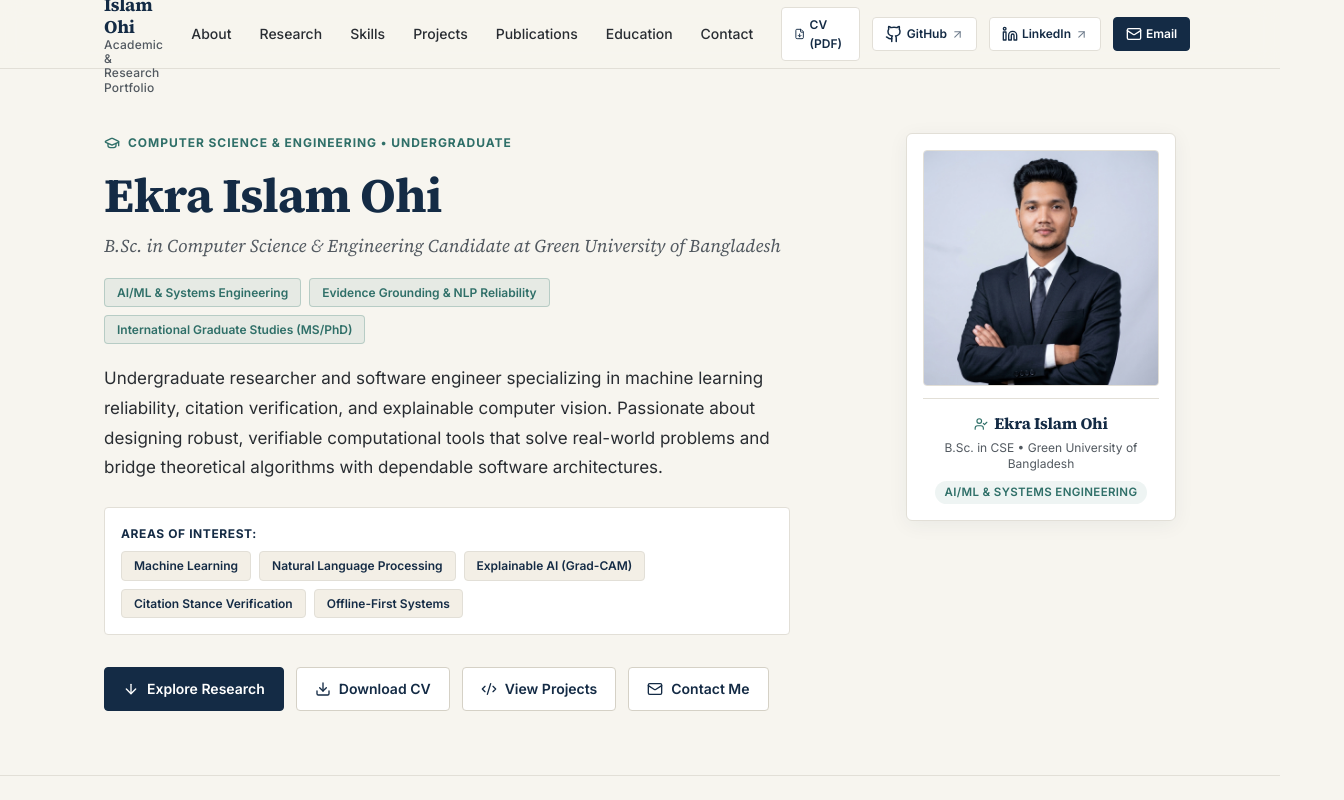
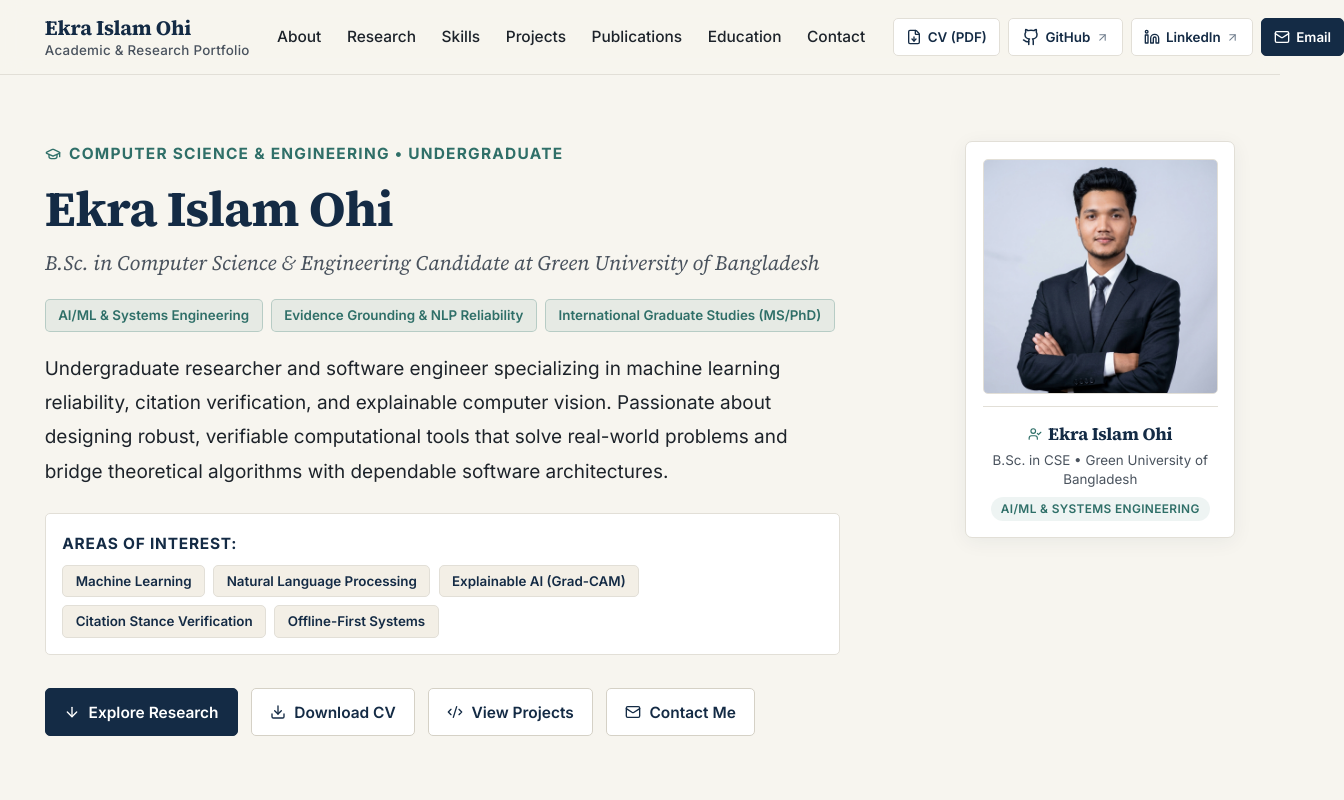
Before and after one commit to ekraislam/academic-portfolio, a React (Vite) app: page / in a window 1280 px wide. Shown: the top 800 px of the page, 1344 px wide, since content can reach past the window. Built offline with nearby package versions, Linux system fonts and the light colour scheme.

Commit message:
fix: resolve navbar brand squishing and enlarge project-wide typography for readability

```diff
--- a/src/components/Footer.css
+++ b/src/components/Footer.css
@@ -48,7 +48,7 @@
   display: inline-flex;
   align-items: center;
   gap: var(--space-2);
-  font-size: var(--text-xs);
+  font-size: var(--text-sm);
   color: #8da9c4;
 }
 
@@ -67,7 +67,7 @@
   display: inline-flex;
   align-items: center;
   gap: var(--space-1);
-  font-size: var(--text-xs);
+  font-size: var(--text-sm);
   font-weight: 600;
   color: #D1D9E0;
   transition: color var(--transition-fast);
@@ -78,7 +78,8 @@
 }
 
 .footer-top-btn {
-  padding: 0.35rem 0.65rem;
+  padding: 0.4rem 0.75rem;
+  font-size: var(--text-sm);
   background-color: rgba(255, 255, 255, 0.08);
   border-radius: var(--radius-xs);
   border: 1px solid rgba(255, 255, 255, 0.15);
@@ -93,7 +94,7 @@
   justify-content: space-between;
   align-items: center;
   gap: var(--space-4);
-  font-size: var(--text-xs);
+  font-size: var(--text-sm);
   color: #8A98A5;
 }
 
--- a/src/components/Navbar.css
+++ b/src/components/Navbar.css
@@ -23,7 +23,7 @@
   display: flex;
   align-items: center;
   justify-content: space-between;
-  height: 4.25rem;
+  height: 4.5rem;
   gap: var(--space-4);
 }
 
@@ -32,7 +32,9 @@
   display: flex;
   flex-direction: column;
   text-decoration: none;
-  line-height: 1.2;
+  line-height: 1.25;
+  flex-shrink: 0;
+  white-space: nowrap;
 }
 
 .brand-name {
@@ -41,6 +43,7 @@
   font-weight: 700;
   color: var(--color-navy);
   letter-spacing: -0.01em;
+  white-space: nowrap;
 }
 
 .brand-tag {
@@ -48,6 +51,7 @@
   color: var(--color-charcoal-muted);
   font-weight: 500;
   letter-spacing: 0.02em;
+  white-space: nowrap;
 }
 
 .header-brand:hover .brand-name {
@@ -58,23 +62,25 @@
 .desktop-nav {
   display: flex;
   align-items: center;
+  flex-shrink: 1;
 }
 
 .nav-list {
   display: flex;
   align-items: center;
   list-style: none;
-  gap: var(--space-1);
+  gap: 0.25rem;
 }
 
 .nav-link {
   display: inline-block;
-  padding: var(--space-2) var(--space-3);
+  padding: 0.4rem 0.65rem;
   font-size: var(--text-sm);
   font-weight: 500;
   color: var(--color-charcoal);
   border-radius: var(--radius-sm);
   transition: all var(--transition-fast);
+  white-space: nowrap;
 }
 
 .nav-link:hover {
@@ -86,14 +92,15 @@
 .header-actions {
   display: flex;
   align-items: center;
-  gap: var(--space-3);
+  gap: var(--space-2);
+  flex-shrink: 0;
 }
 
 .action-icon-link {
   display: inline-flex;
   align-items: center;
-  gap: var(--space-1);
-  padding: 0.4rem 0.75rem;
+  gap: 0.35rem;
+  padding: 0.42rem 0.75rem;
   font-size: var(--text-xs);
   font-weight: 600;
   color: var(--color-navy);
@@ -101,6 +108,7 @@
   border-radius: var(--radius-sm);
   background-color: var(--color-white);
   transition: all var(--transition-fast);
+  white-space: nowrap;
 }
 
 .action-icon-link:hover {
@@ -192,8 +200,28 @@
   width: 100%;
 }
 
-/* Responsive Breakpoint */
-@media (max-width: 900px) {
+/* Responsive Intermediate Tuning (1081px - 1220px) */
+@media (max-width: 1220px) and (min-width: 1081px) {
+  .nav-link {
+    padding: 0.35rem 0.45rem;
+    font-size: 0.875rem;
+  }
+
+  .header-actions {
+    gap: 0.25rem;
+  }
+
+  .action-icon-link {
+    padding: 0.38rem 0.55rem;
+  }
+
+  .external-arrow {
+    display: none;
+  }
+}
+
+/* Responsive Breakpoint for Mobile/Tablet (< 1080px) */
+@media (max-width: 1080px) {
   .desktop-nav {
     display: none;
   }
@@ -203,7 +231,7 @@
   }
 
   .action-icon-link {
-    padding: 0.45rem;
+    padding: 0.48rem;
   }
 
   .external-arrow {
@@ -218,3 +246,18 @@
     display: block;
   }
 }
+
+/* Mobile Screen Tuning (< 540px) */
+@media (max-width: 540px) {
+  .brand-tag {
+    display: none;
+  }
+
+  .header-actions {
+    gap: 0.25rem;
+  }
+
+  .action-icon-link {
+    padding: 0.4rem;
+  }
+}
--- a/src/index.css
+++ b/src/index.css
@@ -13,9 +13,9 @@
   --color-cream: #F7F5EF;
   --color-cream-card: #FFFFFF;
   --color-cream-subtle: #F3EFE6;
-  --color-charcoal: #292D32;
-  --color-charcoal-muted: #525960;
-  --color-charcoal-light: #717882;
+  --color-charcoal: #1d232a;
+  --color-charcoal-muted: #4a535e;
+  --color-charcoal-light: #6a7480;
   --color-border: #E2DFD7;
   --color-border-secondary: #D5D1C6;
   --color-white: #FFFFFF;
@@ -25,23 +25,23 @@
   --font-sans: "Inter", system-ui, -apple-system, BlinkMacSystemFont, "Segoe UI", Roboto, sans-serif;
   --font-mono: ui-monospace, SFMono-Regular, "SF Mono", Menlo, Consolas, monospace;
 
-  /* Type Scale */
-  --text-xs: 0.75rem;       /* 12px */
-  --text-sm: 0.875rem;      /* 14px */
-  --text-base: 1rem;         /* 16px */
-  --text-md: 1.0625rem;     /* 17px */
-  --text-lg: 1.125rem;      /* 18px */
-  --text-xl: 1.25rem;       /* 20px */
-  --text-2xl: 1.5rem;       /* 24px */
-  --text-3xl: 1.875rem;     /* 30px */
-  --text-4xl: 2.25rem;      /* 36px */
-  --text-5xl: 2.75rem;      /* 44px */
+  /* Type Scale (Calibrated for effortless academic readability) */
+  --text-xs: 0.8125rem;     /* ~13.4px */
+  --text-sm: 0.9375rem;     /* ~15.5px */
+  --text-base: 1.0625rem;   /* ~17.5px */
+  --text-md: 1.15rem;       /* ~19px */
+  --text-lg: 1.25rem;       /* ~20.6px */
+  --text-xl: 1.4rem;        /* ~23px */
+  --text-2xl: 1.65rem;      /* ~27px */
+  --text-3xl: 2.125rem;     /* ~35px */
+  --text-4xl: 2.5rem;       /* ~41px */
+  --text-5xl: 3.125rem;     /* ~51px */
 
   /* Line Heights */
   --leading-tight: 1.25;
-  --leading-snug: 1.4;
-  --leading-normal: 1.6;
-  --leading-relaxed: 1.75;
+  --leading-snug: 1.42;
+  --leading-normal: 1.65;
+  --leading-relaxed: 1.8;
 
   /* Spacing Scale */
   --space-1: 0.25rem;
@@ -58,15 +58,15 @@
   --space-24: 6rem;
 
   /* Container & Layout */
-  --container-max: 1120px;
-  --container-narrow: 840px;
-  --content-max-width: 68ch;
+  --container-max: 1240px;
+  --container-narrow: 880px;
+  --content-max-width: 72ch;
 
   /* Component Borders & Radii */
-  --radius-xs: 2px;
-  --radius-sm: 4px;
-  --radius-md: 6px;
-  --radius-lg: 8px;
+  --radius-xs: 3px;
+  --radius-sm: 5px;
+  --radius-md: 7px;
+  --radius-lg: 10px;
 
   /* Transitions */
   --transition-fast: 150ms ease;
@@ -84,9 +84,9 @@
 }
 
 html {
-  font-size: 16px;
+  font-size: 16.5px;
   scroll-behavior: smooth;
-  scroll-padding-top: 5rem;
+  scroll-padding-top: 5.5rem;
   -webkit-font-smoothing: antialiased;
   -moz-osx-font-smoothing: grayscale;
 }
@@ -344,6 +344,10 @@ a:hover {
    ========================================================================== */
 
 @media (max-width: 768px) {
+  html {
+    font-size: 15.5px;
+  }
+
   :root {
     --space-16: 3rem;
     --space-20: 3.5rem;
--- a/src/sections/Contact.css
+++ b/src/sections/Contact.css
@@ -47,7 +47,7 @@
 }
 
 .contact-method-label {
-  font-size: var(--text-xs);
+  font-size: var(--text-sm);
   text-transform: uppercase;
   letter-spacing: 0.05em;
   color: var(--color-charcoal-muted);
@@ -72,7 +72,8 @@
 }
 
 .contact-action-btn {
-  font-size: var(--text-xs);
+  font-size: var(--text-sm);
+  padding: 0.4rem 0.8rem;
 }
 
 .copied-icon {
@@ -123,13 +124,13 @@
 }
 
 .aside-list li {
-  font-size: var(--text-xs);
+  font-size: var(--text-sm);
   color: var(--color-charcoal-muted);
   line-height: var(--leading-normal);
 }
 
 .aside-disclaimer {
-  font-size: var(--text-xs);
+  font-size: var(--text-sm);
   color: var(--color-charcoal-muted);
   background-color: var(--color-cream-subtle);
   padding: var(--space-3);
--- a/src/sections/EducationCV.css
+++ b/src/sections/EducationCV.css
@@ -51,12 +51,12 @@
 .education-timeline-badge {
   display: inline-flex;
   align-items: center;
-  gap: 5px;
-  font-size: var(--text-xs);
+  gap: 6px;
+  font-size: var(--text-sm);
   font-weight: 600;
   color: var(--color-teal);
   background-color: rgba(47, 111, 104, 0.08);
-  padding: 2px 8px;
+  padding: 3px 10px;
   border-radius: var(--radius-sm);
 }
 
@@ -64,7 +64,7 @@
   display: inline-flex;
   align-items: center;
   gap: var(--space-1);
-  font-size: var(--text-xs);
+  font-size: var(--text-sm);
   color: var(--color-charcoal-muted);
 }
 
@@ -99,7 +99,7 @@
   display: flex;
   align-items: center;
   gap: 6px;
-  font-size: var(--text-xs);
+  font-size: var(--text-sm);
   font-weight: 600;
   color: var(--color-navy);
   margin-bottom: var(--space-2);
@@ -116,12 +116,12 @@
 }
 
 .coursework-tag {
-  font-size: 0.72rem;
+  font-size: 0.8125rem;
   color: var(--color-charcoal);
   background-color: #f7f6f2;
   border: 1px solid var(--color-border);
-  padding: 2px 8px;
-  border-radius: var(--radius-xs);
+  padding: 3px 10px;
+  border-radius: var(--radius-sm);
 }
 
 /* CV Card */
--- a/src/sections/Hero.css
+++ b/src/sections/Hero.css
@@ -24,7 +24,7 @@
   display: inline-flex;
   align-items: center;
   gap: var(--space-2);
-  font-size: var(--text-xs);
+  font-size: var(--text-sm);
   font-weight: 700;
   text-transform: uppercase;
   letter-spacing: 0.08em;
@@ -74,7 +74,7 @@
 
 .interests-label {
   display: block;
-  font-size: var(--text-xs);
+  font-size: var(--text-sm);
   font-weight: 700;
   text-transform: uppercase;
   letter-spacing: 0.05em;
--- a/src/sections/PublicationsPreview.css
+++ b/src/sections/PublicationsPreview.css
@@ -49,12 +49,12 @@
 .pub-status-badge {
   display: inline-flex;
   align-items: center;
-  gap: 5px;
-  font-size: 0.72rem;
+  gap: 6px;
+  font-size: 0.8125rem;
   font-weight: 700;
   text-transform: uppercase;
   letter-spacing: 0.04em;
-  padding: 3px 10px;
+  padding: 4px 12px;
   border-radius: 9999px;
   background-color: rgba(47, 111, 104, 0.12);
   color: var(--color-teal);
@@ -66,11 +66,11 @@
 }
 
 .pub-year-badge {
-  font-size: var(--text-xs);
+  font-size: var(--text-sm);
   font-weight: 600;
   color: var(--color-charcoal-muted);
   background-color: var(--color-white);
-  padding: 2px 8px;
+  padding: 3px 10px;
   border-radius: var(--radius-sm);
   border: 1px solid var(--color-border);
 }
@@ -128,7 +128,7 @@
   align-items: center;
   flex-wrap: wrap;
   gap: var(--space-2);
-  font-size: var(--text-xs);
+  font-size: var(--text-sm);
   margin-bottom: var(--space-4);
 }
 
@@ -150,7 +150,7 @@
 .pub-abstract {
   font-size: var(--text-sm);
   color: var(--color-charcoal);
-  line-height: 1.65;
+  line-height: 1.7;
   margin-bottom: var(--space-4);
 }
 
@@ -169,19 +169,19 @@
 }
 
 .pub-keyword-tag {
-  font-size: 0.7rem;
+  font-size: 0.8125rem;
   color: var(--color-charcoal-muted);
   background-color: var(--color-white);
-  padding: 2px 8px;
+  padding: 3px 10px;
   border-radius: var(--radius-sm);
   border: 1px solid var(--color-border);
 }
 
 .pub-note-box {
-  font-size: var(--text-xs);
+  font-size: var(--text-sm);
   color: var(--color-teal);
   background-color: rgba(47, 111, 104, 0.05);
-  padding: 6px 12px;
+  padding: 8px 14px;
   border-radius: var(--radius-sm);
   border-left: 2px solid var(--color-teal);
 }
--- a/src/sections/ResearchInterests.css
+++ b/src/sections/ResearchInterests.css
@@ -72,7 +72,7 @@
   display: flex;
   align-items: flex-start;
   gap: var(--space-2);
-  font-size: var(--text-xs);
+  font-size: var(--text-sm);
   color: var(--color-charcoal);
   line-height: var(--leading-normal);
 }
@@ -80,7 +80,7 @@
 .topic-icon {
   color: var(--color-teal);
   flex-shrink: 0;
-  margin-top: 2px;
+  margin-top: 3px;
 }
 
 @media (max-width: 800px) {
--- a/src/sections/TechnicalSkills.css
+++ b/src/sections/TechnicalSkills.css
@@ -67,9 +67,9 @@
 }
 
 .skill-category-desc {
-  font-size: var(--text-xs);
+  font-size: var(--text-sm);
   color: var(--color-charcoal-muted);
-  line-height: 1.45;
+  line-height: 1.5;
 }
 
 .skill-tags-list {
@@ -81,13 +81,13 @@
 .skill-tag {
   display: inline-flex;
   align-items: center;
-  gap: 5px;
-  font-size: var(--text-xs);
+  gap: 6px;
+  font-size: var(--text-sm);
   font-weight: 500;
   color: var(--color-charcoal);
   background-color: #f6f7f9;
   border: 1px solid var(--color-border);
-  padding: 4px 10px;
+  padding: 5px 12px;
   border-radius: var(--radius-sm);
   transition: background-color var(--transition-fast), border-color var(--transition-fast);
 }
```
Also changed, not shown: src/sections/FeaturedProjects.css (+11 -11 lines).
